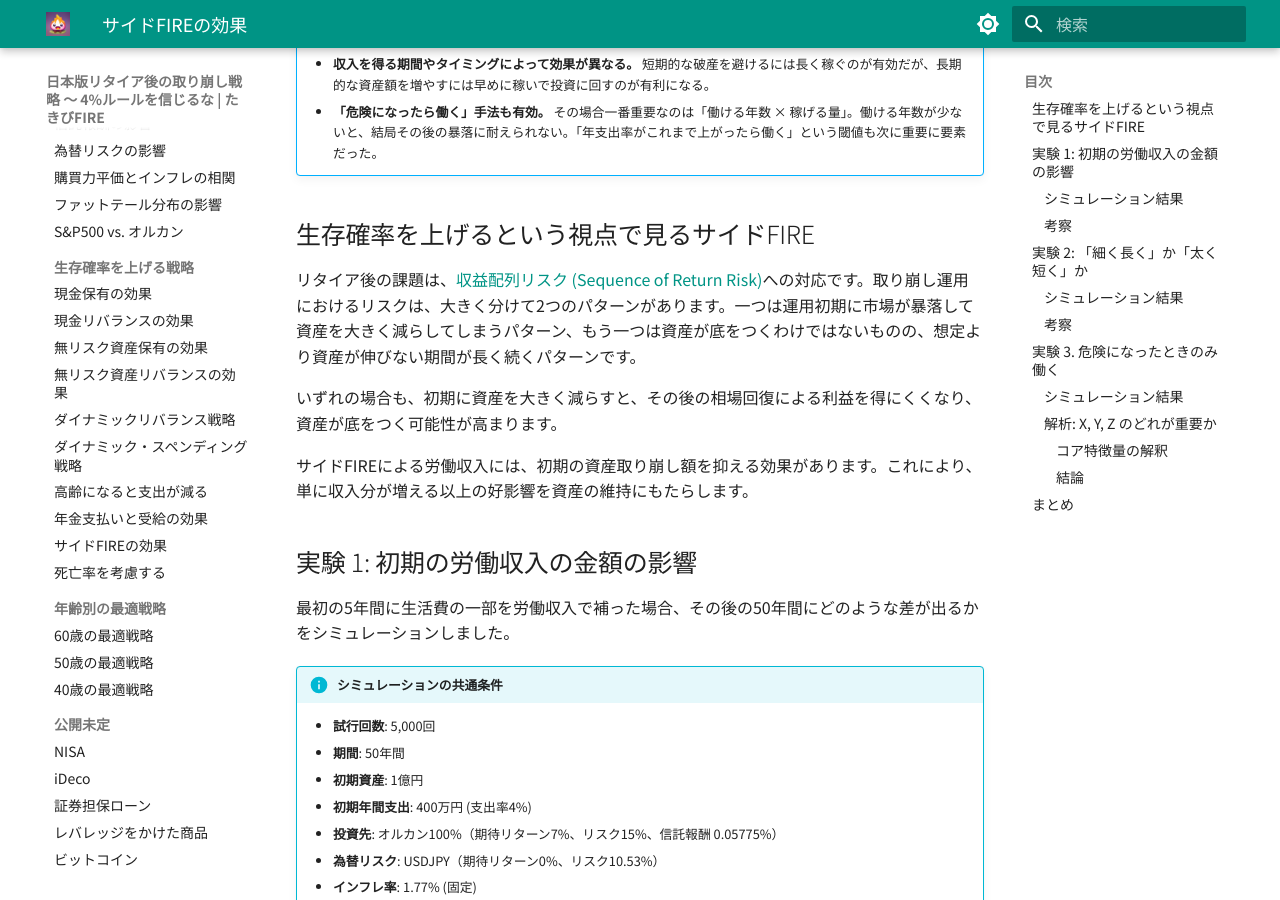
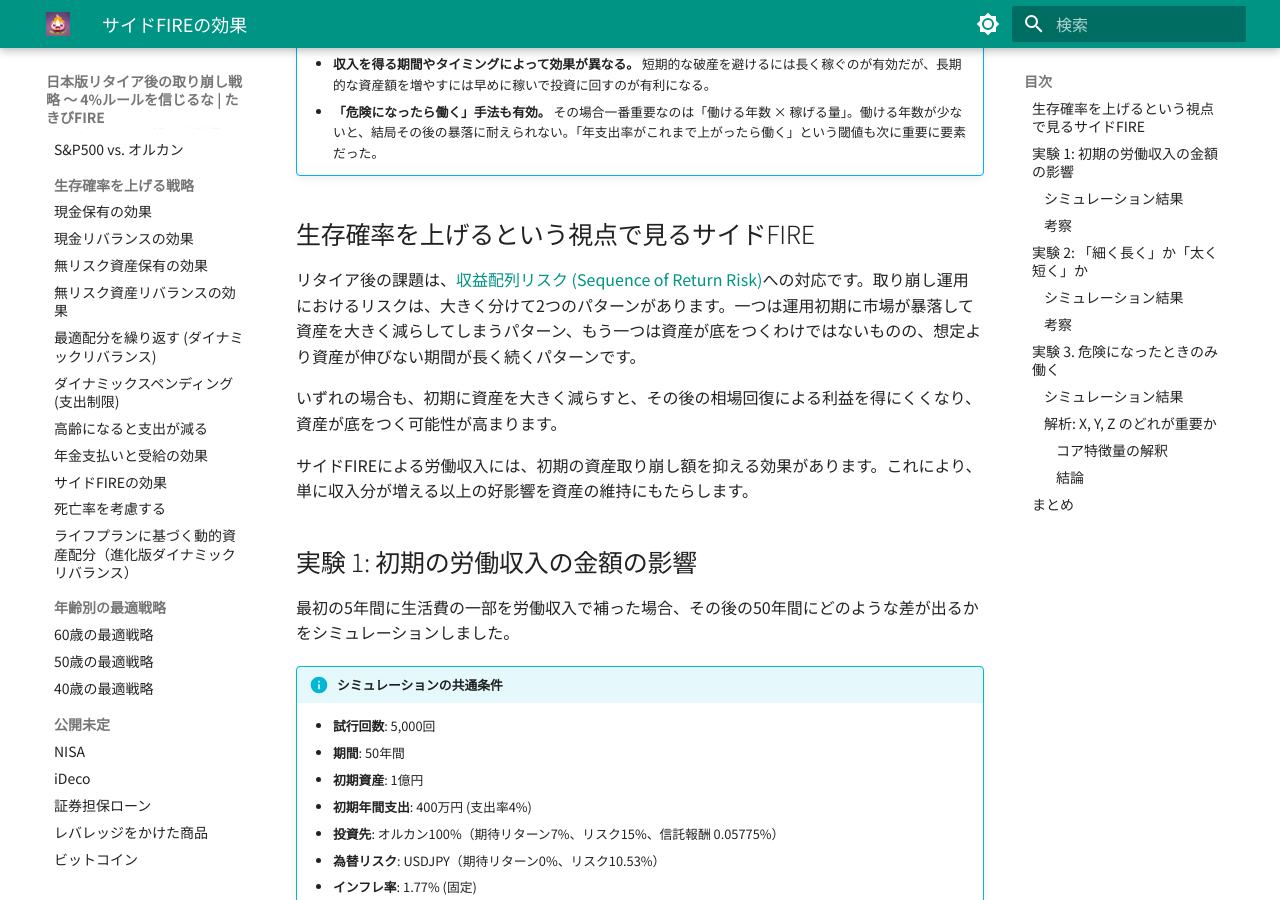
Before and after one commit to TakibiFire/JapaneseTrinityStudy, an MkDocs documentation site: the page built from docs/side_fire.md, in a window 1280 px wide and 900 px high, scrolled down 411 px. Built offline with MkDocs 1.6.1 and Material for MkDocs 9.7.7, drawn with Linux system fonts in a browser that asks for light colours; some of the changed lines change nothing that is shown.

Commit message:
Add spend_aware_dynamic_rebalance

```diff
--- a/docs/dynamic_rebalance.md
+++ b/docs/dynamic_rebalance.md
@@ -1,4 +1,4 @@
-# ダイナミックリバランス
+# 最適配分を繰り返す (ダイナミックリバランス)
 
 <!--
 DO NOT DELETE.
@@ -18,8 +18,12 @@
 
 !!! abstract "重要なポイント"
     * **株式と無リスク資産の配分を毎年最適配分する「ダイナミックリバランス」は生存確率を向上させる。** 初年度に最適配分した後比率を変えない戦略よりも平均で4.74%生存確率（パーセンテージポイント）が向上し、特に厳しい条件での長期運用で大きな差が出る。例えば4%支出の場合の50年生存確率は 40.9%→55.9%へと向上。
-    * **「限界年数」を知り、「限界年数」以上か以下かで戦略を変える。** 無リスク資産100%だけで生存できる年数（限界年数と呼ぶことにする）を超える期間では株式の成長力が不可欠になる。長期を目指すほど株式への割り当てを増やさないといけない。
+    * **「限界年数」を知り、「限界年数」以上か以下かで戦略を変える。** 無リスク資産100%だけで生存できる年数（限界年数と呼ぶことにする）を超える期間では株式の成長力が不可欠になる。長期を目指すほど株式への割り当てを増やさないといけない。一度資産が伸びて限界年数を超えたら、無リスク資産を増やして絶対生存できるようにする。
     * **「(110-年齢)% ルール」は最適ではない。** (110-年齢)の法則などは個人の支出や目標年数を加味していないため、今回のシミュレーションではダイナミックリバランスよりも生存確率が劣る結果となった。
+
+!!! success "将来の支出推移を加味した進化版"
+
+    今回の実験は「支出が毎年一定、ただし物価上昇率だけ加味する」という状況で行っています。将来の支出や収入などのライフプランが決まっている人は[ライフプランに基づいた最適配分を繰り返す](spend_aware_dynamic_rebalance.md)を見て下さい。将来支出が増える・減ることを見越した最適配分で更に生存確率を上げることができます。
 
 ## ダイナミックリバランス戦略の説明
 
--- /dev/null
+++ b/docs/spend_aware_dynamic_rebalance.md
@@ -0,0 +1,233 @@
+# ライフプランに基づく動的資産配分（進化版ダイナミックリバランス）
+
+<!--
+DO NOT DELETE:
+
+$ src/dynamic_rebalance_dp_grid_main.py --exp_name dp_comp
+$ src/dynamic_rebalance_dp_grid_main.py --exp_name dump_withdraw
+$ src/analyze_dynamic_rebalance_dp_grid_main.py --exp_name dump_withdraw
+
+-->
+
+[高齢になると支出が減る](retired_spending.md)で紹介したように、60歳を超えると国民年金保険料の支払いが終わったり、早めの年金受給ができたり、そもそも消費支出が減少していきます。この事実を知っておくと、以前紹介した[最適配分を繰り返す(ダイナミックリバランス)](dynamic_rebalance.md)もより賢くできると思い、進化版の戦略を作りました。
+
+アイデアの肝としては、例えば「60歳まで資金が枯渇しなければかなり余裕になる」という事実がわかっている場合、それを当面の目標に据えて全世界株式（オルカン）と無リスク資産の割り振りを行ったほうがお得だという考え方です。逆に、60歳にどういう状態であれば枯渇しそう、というのが分かっていれば事前にそれを避ける戦略を取れるかも、という期待があります。
+
+## 戦略の概要
+
+まず前提として、目標年数までの必要取り崩し額 (= 支出 - 収入) を現在の物価のままで見積もります。
+
+* 基本となる消費支出がどう推移するか、先に全部計画を立てます
+    * 生活費、子供への支出、旅行、贅沢など、医療など全て先に確定させます
+    * 何歳から年金を開始するか、他にどういう収入があるかも確定させます
+
+毎年年始にオルカンと無リスク資産の割り当てを変えますが、将来の必要取り崩し額の推移を基にして、自分のプランに対して最適の割り当て関数をシミュレーションで求めます。
+
+$N$ を年齢として、$X_{N}$ を $N$歳開始時の税抜き総資産、$Y_{N-1}$ を$N-1$歳の時の取り崩し額とします。$N$歳開始時には $N$歳での取り崩し額は確定していません。これは物価上昇率が1年でどう推移するかわかっていないためです。そこで
+
+$$Y_{N} = Y_{N-1} * (\text{想定の取り崩し額の伸び}) * (\text{保守的に見積もった物価上昇率})$$
+
+を求め、
+
+$$N\text{歳開始時のオルカンの比率の最適割り当て} = A(\text{年齢}=N, \text{悲観的支出率}=\frac{Y_N}{X_N})$$
+
+を計算してくれるような 割り当て関数 $A()$をシミュレーションで求めます。[アルゴリズムは複雑なので付録として最後に記載しました](#付録-割り当て関数のアルゴリズムの詳細)。動的計画法に興味がある方はご参照ください。
+
+## 実験
+
+!!! info "シミュレーション共通条件"
+
+    * **シミュレーション期間**: 55年 (40歳〜95歳)
+    * **投資先**:
+        * オルカン ([ファットテールを考慮し](fat_tails.md)、[S&P500から補完した悲観的なモデル](sp500_vs_acwi.md), [信託報酬 0.05775%](trust_fee.md))
+        * ゼロリスク資産 [(利回り4%)](zero_risk.md)
+    * **為替リスク**: [USDJPY (期待リターン0%, リスク10.53%)](forex.md)
+    * **インフレ率**: [AR(12)粘着モデル (平均1.77%)](cpi.md)
+    * **税率**: [20.315%](tax.md)
+    * 40歳にアーリーリタイアした想定
+        * **年金保険料**: 40歳から60歳まで国民年金保険料を支払い (約20.4万/年)。
+    * **年金受給**: 60歳から前倒し受給を開始。
+        * 基礎年金 + 厚生年金 = 年約99.4万円 (前倒し24%減少)
+        * マクロ経済スライドを考慮
+
+先に支出を決める前提なので、2人以上の世帯の国民平均支出推移の[グラフの緑の点線](retired_spending.md#年齢ごとの支出の推移のグラフ)に沿うような支出を想定します。
+
+今回シミュレーションする実際の取り崩し額(=支出 - 年金収入)の物価上昇率を考慮した後の推移グラフは以下のようになります。真ん中の線は中央値、上下のエリアは25, 75パーセンタイルを表しています。
+
+![取り崩し額の推移](imgs/dynamic_rebalance_dp/spend_percentiles_dump_withdraw.svg)
+
+60歳で急に取り崩し額が減るのは国民年金保険料の支払いが終わり年金の受給を開始するからです。
+
+物価上昇のボラティリティを[粘着モデル](cpi.md#実験3インフレの粘着性自己相関の影響)で反映させているため、例えば90歳の時に、運が悪けば取り崩し額が年620万になっているかもしれないし、運が良ければ140万になっているかもしれません。
+
+比較するのは以下の戦略です。
+
+1. **オルカン100%**:
+
+    常にオルカン100%にします。
+
+2. **無リスク資産100%**:
+
+    常に無リスク資産100%にします。税引き後の実質3.8%の配当で生きていける「限界年数」を調べます。
+
+3. **固定最適比率**:
+
+    初年度の時点での目標年数と支出割合から得られる最適なリバランス比率を計算し、その比率は固定のまま毎年リバランスを行う戦略。
+
+4. **ダイナミック最適比率**:
+
+    ==ライフプランを知らずに、「年支出が固定・物価上昇率が一定」という想定== で得られた最適な比率に基づき、1年ごとにリバランスを行う。その時点での残りの目標年数と現在の支出割合から最適な比率を再計算し、それに合わせて毎年ポートフォリオを変更する戦略。
+
+5. **ライフプランに基づくダイナミック最適比率 (今回の手法)**:
+
+    ==ライフプランを基に得られた最適な比率== に基づき、1年ごとにリバランスを行う。その時点での残りの目標年数と現在の支出割合から最適な比率を再計算し、それに合わせて毎年ポートフォリオを変更する戦略。
+
+このうち 2 と 3 は[最適配分を繰り返す](dynamic_spending.md)の回で出てきたものと一緒です。ただし、今回は支出が年齢ごとに上がる時期と下がる時期があるところが違います。
+
+## 結果
+
+物価上昇率考慮前の支出のプランが固定されている前提のため、40歳の初年度の年支出 482万円が固定となっています。
+
+そこで初年度の支出率のみを変化させて比べてみました。これは初年度の総資産を変えることと同じです。
+
+### 「5%ルール」の場合 (総資産 9642万の場合)
+
+結果はこうなりました。20倍の資産ではそもそも高い生存確率は見込めません。
+
+この場合、固定最適比率はオルカン100%で行くことになるので青の線は赤と一致します。
+
+![](imgs/dynamic_rebalance_dp/survival_comp_rule_5.svg)
+
+40~55歳で支出自体が増えるので、前半でジリ貧になり、リバランス戦略に関わらず生存確率が低下していっていると想定されます。
+
+### 「4%ルール」の場合 (総資産 1億2052万の場合)
+
+結果はこうなりました。
+
+![](imgs/dynamic_rebalance_dp/survival_comp_rule_4.svg)
+
+この場合でも、固定最適比率はオルカン100%で行くことになるので青の線は赤と一致します。以前の「ライフプランを無視した最適リバランス」(水色)よりも「ライフプランを考慮した最適リバランス」(緑)の方が全体的に上回っています。
+
+### 「3.5%ルール」の場合 (総資産 1億3774万の場合)
+
+結果はこうなりました。
+
+![](imgs/dynamic_rebalance_dp/survival_comp_rule_3.5.svg)
+
+水色と緑の比較が注目ポイントです。「ライフプランを考慮した最適リバランス」が特に60~85歳のあたりの生存確率をあげていることがわかります。
+
+ちなみに無リスク資産だけにしても95歳までで50%生きられるのをどう見るかですが、無リスク資産の配当3.8%に対し、3.5%の支出と平均1.77%の物価上昇率で徐々に目減りしているのと、70歳以降支出が減っていることが影響しています。50%生きられているのは物価がそこまで上昇しなかった場合と想定されます。
+
+### 「3%ルール」の場合 (総資産 1億6070万の場合)
+
+結果はこうなりました。
+
+![](imgs/dynamic_rebalance_dp/survival_comp_rule_3.svg)
+
+「ライフプランを考慮した最適リバランス」が特に60~85歳のあたりの生存確率をあげていることがわかります。
+
+グラフの形は似ていますが、描画範囲が変わっていて、そもそもの確率が上がっています。
+
+## 考察
+
+将来の支出・収入が(現在の価値で)決まっている場合、たとえ物価上昇率やインデックスにボラティリティが有ったとしても、目標年齢に合わせた最適配分率を逆算で計算できることがわかりました。
+
+結果として「将来の支出推移を考慮する最適配分」の方が「考慮しない最適配分」よりも、取り崩し額が下がる60歳の生存確率を上げ、その効果が85~90歳まで伸びていることがグラフから見られます。
+
+これは「将来支出が減ると分かっているから無理して早めにリスクを取らなくて良い」などの戦略を自動的に織り込んでいると考えられます。
+
+## まとめ
+
+今回の発見は取り崩し戦略での重要なことを問いかけてくれていると思います。
+
+!!! tip "ライフプランを先に考える重要性"
+
+    例えばお小遣いを貯めて何か買い物をする時、「あれを買いたいから、後何円貯めないといけなくて、後何か月待たないといけない」という計画を立てると思います。つまり、買いたい物が決まって、戦略が決まります。
+
+    アーリーリタイアの取り崩し戦略も同じだと思います。「どういう生活をしたいか」、具体的に「何歳の時にいくらくらい支出するか」というライフプランが決まると、そこから逆算していくら必要かが分かるという手法があるよ、というのが今回の発見です。物価上昇率やインデックスの値動きなどのせいで、最終的な戦略は「確率付き」になってしまうのがお小遣いとの違いです。
+
+    4%ルールは「年支出の何倍の資産を稼いだら後は大丈夫」という考え方ですが、それは未来をあまり考えなくなってしまう作戦だと思います。本来そうではなく、「いつにこういう支出があるから運用込みで現時点でいくら必要」という視点でいきたいですね。
+
+## 付録: 割り当て関数のアルゴリズムの詳細
+
+この戦略の裏側では、**動的計画法**という手法を用いて、将来の全期間を見据えた現在の最適解を計算しています。
+
+### 1. 逆算による最適化（逆行誘導）
+
+通常のシミュレーションは「今」から「将来」に向かって進みますが、このアルゴリズムは逆に **「95歳」から「40歳」へと遡りながら** 各年齢での最適割り当てを導き出します。
+
+1.  **最終年（95歳）の判定:**
+
+    95歳開始時点の「予測支出率 $R$」と「オルカン比率 $A$」のあらゆる組み合わせをテストします。
+
+    各組み合わせごとに、2000パターンの市場変動・物価変動（パス）で12ヶ月間の運用をシミュレートします。この際、その年齢で予定されている具体的な支出や年金収入（物価スライドを織り込み済み）を反映させます。
+
+    シミュレーションの結果、資金が枯渇していなければ「生存」とし、生存確率を求めます。その後、各支出率ごとに
+
+    * $A_N(R)$: 支出率に対して最適な割り当てを返す関数
+    * $P_N(R)$: 支出率に対して生存確率を返す関数
+
+    が求まります。
+
+2.  **年齢ごとの再帰的な計算:**
+
+    次に94歳に対して、同じくその時の「支出率 $R$」と「オルカン比率 $A$」のあらゆる組み合わせを同様にシミュレーションします。
+
+    そうすると、94歳が終わった瞬間の総資産 $X_{95}$ と94歳の取り崩し額 $Y_{94}$ が求まります。
+
+    実際にはそこから $Y_{95}$ を予測するのですが、CPI の平均と分散からいくつか CPI が平均よりも上になる場合も下になる場合も含めサンプル ($\text{CPI}_j$)を取り、
+
+    $$Y_{95} = Y_{94} \times (\text{予め決めた 94→95歳の取り崩し額の変化率}) \times \text{CPI}_j$$
+
+    とします。そして、先程求めた $P_{95}(R)$ を使い
+
+    $$P_{94}(R) = \frac{\sum_{i=1}^{2000} \sum_{j} Prob(\text{CPI}_i) * P_{95} (Y_{95,i} / X_{95,i})}{2000}$$
+
+    のようにシミュレーションで求めます。つまり「94歳のシミュレーションを行った結果95歳初期の状態はこうなるから、その確率はさっき求めたものを使う」という処理を行うことで「その1年を生き延びた後、さらに寿命（95歳末）まで生存する確率」が導かれます。
+
+    そして結果を支出率 $R$ ごとにまとめることで、$R$ に対して最も高い生存確率を実現するオルカン比率 $A$ を「最適解」として記録します。その結果 $A_{94}(R)$ と $P_{94}(R)$が求まります。
+
+3.  **再帰の終了:**
+
+    このプロセスを35歳まで繰り返すことで、将来のあらゆるライフイベント（定年、年金開始、支出の増減）を織り込んだ、各年齢における最適な	「最適割り当て表」が完成します。
+
+### 3. 高精度なモデル化と補間
+
+シミュレーション結果を実用的な関数に落とし込むため、以下の工夫を凝らしています。
+
+*   **単調性を保つ補間（PCHIP）:**
+
+    得られる $P_N$ はやや分かりやすい単調減少グラフになりますが、$A_N$ は非線形な複雑な形になります。そのため、PCHIPを用い、生データから補完する方法を用いています。
+
+*   **適応的サンプリング:**
+
+    全探索は時間がかかるので、$A$ の値が劇的に変わる「崖」のような領域を自動で見つけ出し、重点的にシミュレーションを行うことで、計算量を抑えつつ高い精度を実現しています。
+
+### 4. 「絶対成功」の判定
+
+もし無リスク資産の運用益だけで一生の支出をカバーできるほど資産が積み上がった場合、それは「投資の上がり」です。これも支出を先に決めておくことで先に求めることが可能になります。
+
+*   **倍率 $M_N$ の計算:** 「今年の支出の何倍あれば、無リスク資産だけで一生生存できるか」という倍率 $M_N$ をDPの過程で算出します。
+*   **パス依存のガード:** シミュレーション実行中、そのパスの実際のインフレ状況に合わせて必要な資産額をリアルタイムで判定します。
+*   **余剰資金の最大活用:** 「逃げ切り」に必要な分を確保した上で、余った資金は積極的にオルカンに配分し、さらなる資産の増大（遺産など）を狙います。
+
+## 付録: 最適関数の結果の複雑さ
+
+40~90歳の時点での「何％ルールを取ったときの最適オルカン割り当て率」($A_{N}$) は以下のようになりました。
+
+![](imgs/dynamic_rebalance_dp/opt_a_40_90.svg)
+
+40~90歳の時点での「何％ルールを取ったときの生存確率」($P_{N}$) は以下のようになりました。
+
+![](imgs/dynamic_rebalance_dp/opt_p_40_90.svg)
+
+例えば、各左上のグラフに注目すると
+
+* 40歳の時に3% ルール (総資産1億6800万)でスタートする時、オルカンへの最適配分は20%。それで開始した場合の予想95歳生存確率は90%くらい。
+* 40歳の時に4% ルール (総資産1億2600万)でスタートする時、オルカンへの最適配分は100%。それで開始した場合の予想95歳生存確率は58%くらい。
+
+というデータが得られていることがわかります。
+
+「ある時点ではオルカン100%でいいけど、この支出率の時だけはオルカン率を下げないといけない」という複雑なルールが導かれていることがわかります。
+
+ちなみにここで得られた $P$ の関数は、実際にシミュレーションした時の生存確率とは若干異なります。主な原因はオルカン売却時の譲渡所得税の取り扱い（特に取得費の計算）が後ろ向き動的計画法ではうまく扱えないためです。
--- a/mkdocs.yml
+++ b/mkdocs.yml
@@ -113,12 +113,13 @@
     - 現金リバランスの効果: cash_rebalance.md
     - 無リスク資産保有の効果: zero_risk.md
     - 無リスク資産リバランスの効果: zero_risk_rebalance.md
-    - ダイナミックリバランス戦略: dynamic_rebalance.md
-    - ダイナミック・スペンディング戦略: dynamic_spending.md
+    - 最適配分を繰り返す (ダイナミックリバランス): dynamic_rebalance.md
+    - ダイナミックスペンディング(支出制限): dynamic_spending.md
     - 高齢になると支出が減る: retired_spending.md
     - 年金支払いと受給の効果: pension.md
     - サイドFIREの効果: side_fire.md
     - 死亡率を考慮する: mortality.md
+    - ライフプランに基づく動的資産配分（進化版ダイナミックリバランス）: spend_aware_dynamic_rebalance.md
   - 年齢別の最適戦略:
     - 60歳の最適戦略: all_60yr.md
     - 50歳の最適戦略: all_50yr.md
```
